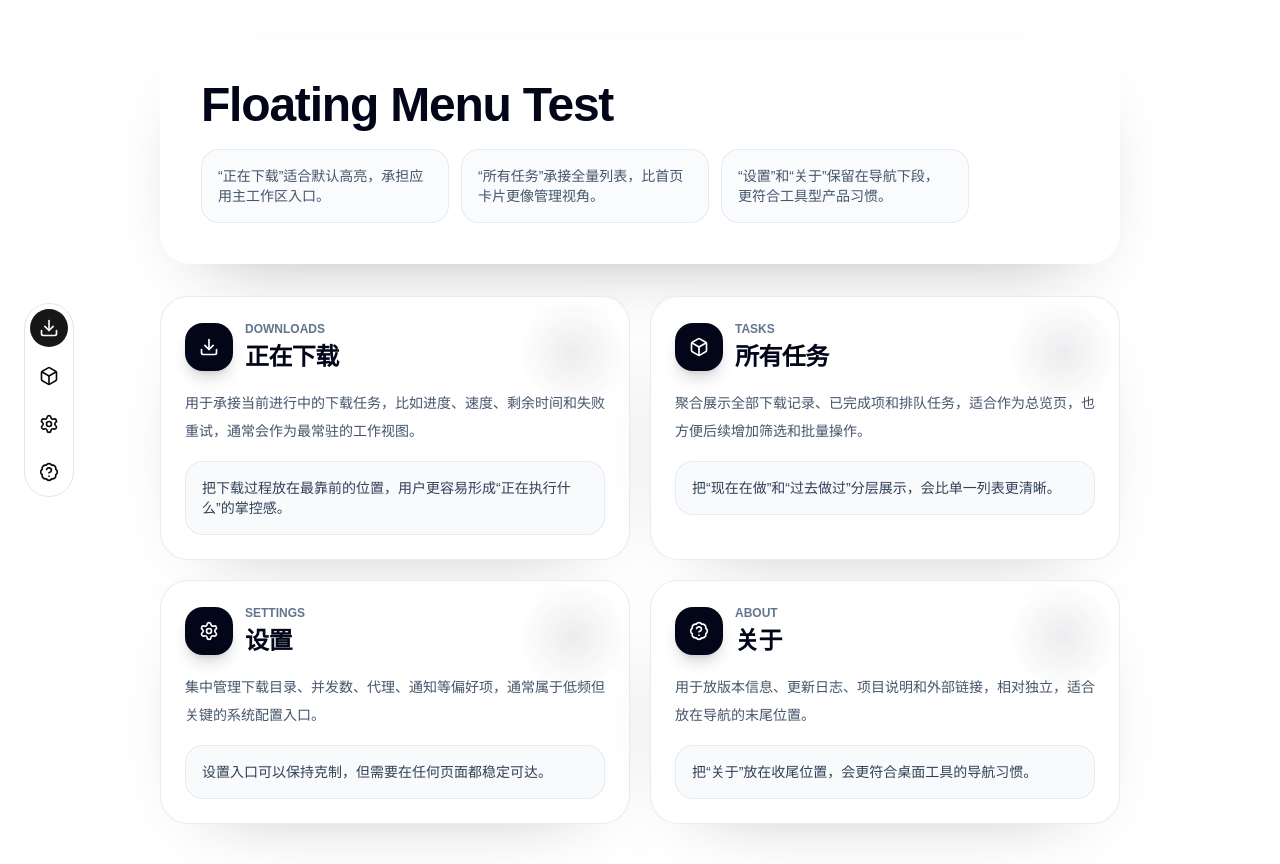
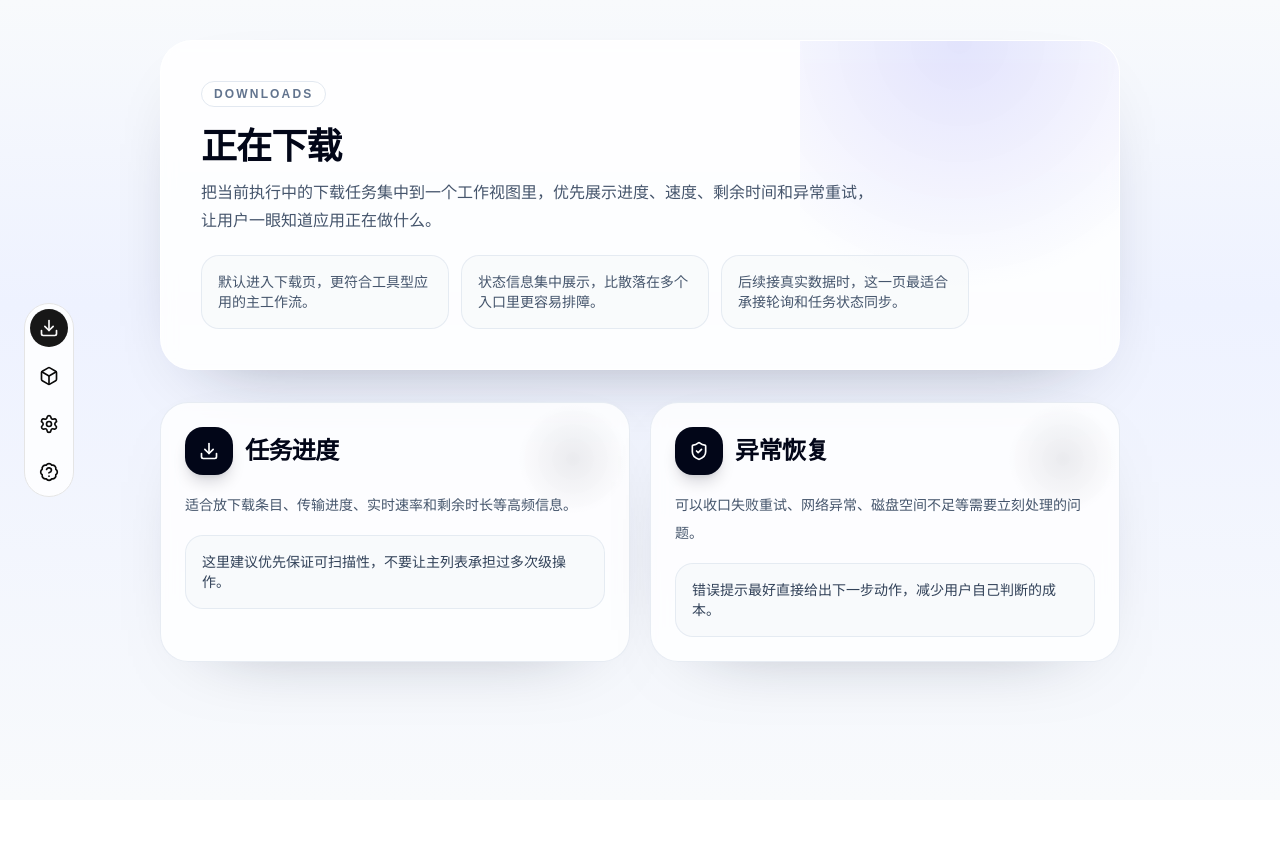
Before and after one commit to ppxb/meow, a React (Vite) app: page /#/downloads in a window 1280 px wide. Before the commit this address led to /. After the commit the page ends 800 px from the top, so only its background shows below. Built offline with nearby package versions, Linux system fonts and the light colour scheme.

Commit message:
chore: relate true route view

```diff
--- a/src/App.tsx
+++ b/src/App.tsx
@@ -1,137 +1,226 @@
-import { useState } from 'react'
+import { useMemo, useState } from 'react'
 import {
   BadgeQuestionMarkIcon,
   BoxIcon,
   DownloadIcon,
+  FolderCogIcon,
+  ListTreeIcon,
+  RouteIcon,
   SettingsIcon,
+  ShieldCheckIcon,
   type LucideIcon
 } from 'lucide-react'
+import {
+  Navigate,
+  Outlet,
+  Route,
+  Routes,
+  useLocation,
+  useNavigate
+} from 'react-router'
 
+import { AboutDialog } from '@/components/about-dialog'
+import { AppPage } from '@/components/app-page'
 import { FloatingNav, type FloatingNavItem } from '@/components/floating-nav'
 
-type Section = {
-  id: string
+type RoutePageId = 'downloads' | 'tasks' | 'settings'
+
+type PageSection = {
   title: string
-  eyebrow: string
   description: string
-  accent: string
+  note: string
   icon: LucideIcon
 }
 
-const sections: Section[] = [
+type RoutePage = {
+  id: RoutePageId
+  path: `/${string}`
+  navIcon: LucideIcon
+  eyebrow: string
+  title: string
+  description: string
+  highlights: string[]
+  cards: PageSection[]
+}
+
+const routePages: RoutePage[] = [
   {
     id: 'downloads',
+    path: '/downloads',
+    navIcon: DownloadIcon,
+    eyebrow: 'Downloads',
     title: '正在下载',
-    eyebrow: 'Downloads',
     description:
-      '用于承接当前进行中的下载任务，比如进度、速度、剩余时间和失败重试，通常会作为最常驻的工作视图。',
-    accent: '把下载过程放在最靠前的位置，用户更容易形成“正在执行什么”的掌控感。',
-    icon: DownloadIcon
+      '把当前执行中的下载任务集中到一个工作视图里，优先展示进度、速度、剩余时间和异常重试，让用户一眼知道应用正在做什么。',
+    highlights: [
+      '默认进入下载页，更符合工具型应用的主工作流。',
+      '状态信息集中展示，比散落在多个入口里更容易排障。',
+      '后续接真实数据时，这一页最适合承接轮询和任务状态同步。'
+    ],
+    cards: [
+      {
+        title: '任务进度',
+        description: '适合放下载条目、传输进度、实时速率和剩余时长等高频信息。',
+        note: '这里建议优先保证可扫描性，不要让主列表承担过多次级操作。',
+        icon: DownloadIcon
+      },
+      {
+        title: '异常恢复',
+        description: '可以收口失败重试、网络异常、磁盘空间不足等需要立刻处理的问题。',
+        note: '错误提示最好直接给出下一步动作，减少用户自己判断的成本。',
+        icon: ShieldCheckIcon
+      }
+    ]
   },
   {
     id: 'tasks',
+    path: '/tasks',
+    navIcon: BoxIcon,
+    eyebrow: 'Tasks',
     title: '所有任务',
-    eyebrow: 'Tasks',
     description:
-      '聚合展示全部下载记录、已完成项和排队任务，适合作为总览页，也方便后续增加筛选和批量操作。',
-    accent: '把“现在在做”和“过去做过”分层展示，会比单一列表更清晰。',
-    icon: BoxIcon
+      '把进行中、已完成和排队中的任务统一管理，适合作为全量总览页，也方便后续加入筛选、排序和批量操作。',
+    highlights: [
+      '“全部任务”更适合做管理视角，而不是首页装饰性概览。',
+      '统一列表结构后，后面扩展搜索和筛选会顺很多。',
+      '如果未来支持任务详情页，这里也最适合成为列表入口。'
+    ],
+    cards: [
+      {
+        title: '筛选视图',
+        description: '后续可以自然增加全部、进行中、已完成、失败等任务筛选。',
+        note: '建议尽早统一任务状态枚举，后面列表和详情页都会复用。',
+        icon: ListTreeIcon
+      },
+      {
+        title: '批量操作',
+        description: '删除记录、重新下载、导出信息等能力都更适合挂在任务总览页。',
+        note: '批量动作要和单条操作分开，避免误触时破坏主流程。',
+        icon: RouteIcon
+      }
+    ]
   },
   {
     id: 'settings',
+    path: '/settings',
+    navIcon: SettingsIcon,
+    eyebrow: 'Settings',
     title: '设置',
-    eyebrow: 'Settings',
-    description: '集中管理下载目录、并发数、代理、通知等偏好项，通常属于低频但关键的系统配置入口。',
-    accent: '设置入口可以保持克制，但需要在任何页面都稳定可达。',
-    icon: SettingsIcon
-  },
+    description:
+      '集中管理下载目录、并发限制、代理、通知和其他偏好配置，保持入口稳定但不过度打扰主流程。',
+    highlights: [
+      '设置页适合稳定承载低频但关键的系统配置。',
+      '桌面工具的设置通常更像控制面板，需要清晰分组。',
+      '以后接表单和持久化时，这一页会是状态管理的重要落点。'
+    ],
+    cards: [
+      {
+        title: '下载偏好',
+        description: '建议把保存目录、命名规则、并发数等基础选项放在同一个分组里。',
+        note: '偏好项最好有默认值和即时反馈，降低首次使用门槛。',
+        icon: FolderCogIcon
+      },
+      {
+        title: '系统行为',
+        description: '通知、开机启动、代理策略和更新行为等更适合放在系统层设置中。',
+        note: '系统级配置一旦生效范围较大，界面上要尽量明确影响范围。',
+        icon: SettingsIcon
+      }
+    ]
+  }
+]
+
+const routePathById: Record<RoutePageId, RoutePage['path']> = {
+  downloads: '/downloads',
+  tasks: '/tasks',
+  settings: '/settings'
+}
+
+const navItems: FloatingNavItem[] = [
+  ...routePages.map(page => ({
+    id: page.id,
+    icon: page.navIcon
+  })),
   {
     id: 'about',
-    title: '关于',
-    eyebrow: 'About',
-    description: '用于放版本信息、更新日志、项目说明和外部链接，相对独立，适合放在导航的末尾位置。',
-    accent: '把“关于”放在收尾位置，会更符合桌面工具的导航习惯。',
     icon: BadgeQuestionMarkIcon
   }
 ]
 
-const navItems: FloatingNavItem[] = sections.map(({ id, icon }) => ({
-  id,
-  icon
-}))
+function RoutedPage({ pageId }: { pageId: RoutePageId }) {
+  const page = routePages.find(candidate => candidate.id === pageId)
 
-function App() {
-  const [activeItemId, setActiveItemId] = useState(navItems[0]?.id ?? '')
+  if (!page) {
+    return null
+  }
+
+  return (
+    <AppPage
+      eyebrow={page.eyebrow}
+      title={page.title}
+      description={page.description}
+      highlights={page.highlights}
+      cards={page.cards}
+    />
+  )
+}
+
+function AppLayout() {
+  const location = useLocation()
+  const navigate = useNavigate()
+  const [aboutOpen, setAboutOpen] = useState(false)
+
+  const activeRouteId = useMemo<RoutePageId>(() => {
+    const matchedPage = routePages.find(page => page.path === location.pathname)
+    return matchedPage?.id ?? 'downloads'
+  }, [location.pathname])
 
   function handleNavSelect(item: FloatingNavItem) {
-    setActiveItemId(item.id)
-    document.getElementById(item.id)?.scrollIntoView({
-      behavior: 'smooth',
-      block: 'start'
-    })
+    if (item.id === 'about') {
+      setAboutOpen(true)
+      return
+    }
+
+    const nextPath = routePathById[item.id as RoutePageId]
+
+    if (!nextPath) {
+      return
+    }
+
+    setAboutOpen(false)
+
+    if (nextPath !== location.pathname) {
+      navigate(nextPath)
+    }
   }
 
   return (
     <>
-      <main className="min-h-screen text-foreground">
-        <div className="mx-auto flex w-full max-w-6xl flex-col gap-8 px-24 py-10">
-          <section className="relative overflow-hidden rounded-[2rem] border border-white/70 bg-white/85 px-6 py-8 shadow-[0_30px_80px_-48px_rgba(15,23,42,0.45)] backdrop-blur xl:px-10 xl:py-10">
-            <div className="relative flex max-w-3xl flex-col gap-5">
-              <div className="space-y-3">
-                <h1 className="max-w-2xl text-4xl font-semibold tracking-tight text-slate-950 sm:text-5xl">
-                  Floating Menu Test
-                </h1>
-              </div>
-              <div className="grid gap-3 text-sm text-slate-600 sm:grid-cols-3">
-                <div className="rounded-2xl border border-slate-200/80 bg-slate-50/80 p-4">
-                  “正在下载”适合默认高亮，承担应用主工作区入口。
-                </div>
-                <div className="rounded-2xl border border-slate-200/80 bg-slate-50/80 p-4">
-                  “所有任务”承接全量列表，比首页卡片更像管理视角。
-                </div>
-                <div className="rounded-2xl border border-slate-200/80 bg-slate-50/80 p-4">
-                  “设置”和“关于”保留在导航下段，更符合工具型产品习惯。
-                </div>
-              </div>
-            </div>
-          </section>
-
-          <section className="grid gap-5 md:grid-cols-2">
-            {sections.map(section => (
-              <article
-                id={section.id}
-                key={section.id}
-                className="relative overflow-hidden rounded-[1.75rem] border border-slate-200/80 bg-white/80 p-6 shadow-[0_24px_80px_-56px_rgba(15,23,42,0.5)] backdrop-blur"
-              >
-                <div className="absolute top-0 right-0 h-28 w-28 rounded-full bg-[radial-gradient(circle,rgba(15,23,42,0.08),transparent_70%)]" />
-                <div className="relative flex flex-col gap-4">
-                  <div className="flex items-center gap-3">
-                    <div className="flex size-12 items-center justify-center rounded-2xl bg-slate-950 text-white shadow-lg shadow-slate-950/15">
-                      <section.icon className="size-5" aria-hidden="true" />
-                    </div>
-                    <div className="space-y-1">
-                      <p className="text-xs font-semibold text-slate-500 uppercase">
-                        {section.eyebrow}
-                      </p>
-                      <h2 className="text-2xl font-semibold tracking-tight text-slate-950">
-                        {section.title}
-                      </h2>
-                    </div>
-                  </div>
-                  <p className="text-sm leading-7 text-slate-600">{section.description}</p>
-                  <div className="rounded-2xl border border-slate-200/80 bg-slate-50/90 p-4 text-sm text-slate-700">
-                    {section.accent}
-                  </div>
-                </div>
-              </article>
-            ))}
-          </section>
-        </div>
+      <main className="min-h-screen bg-[linear-gradient(180deg,#f8fafc_0%,#eef2ff_38%,#f8fafc_100%)] text-foreground">
+        <Outlet />
       </main>
 
-      <FloatingNav items={navItems} activeId={activeItemId} onItemSelect={handleNavSelect} />
+      <FloatingNav
+        items={navItems}
+        activeId={activeRouteId}
+        onItemSelect={handleNavSelect}
+      />
+
+      <AboutDialog open={aboutOpen} onOpenChange={setAboutOpen} />
     </>
   )
 }
 
-export default App
+export default function App() {
+  return (
+    <Routes>
+      <Route element={<AppLayout />}>
+        <Route index element={<Navigate to="/downloads" replace />} />
+        <Route path="/downloads" element={<RoutedPage pageId="downloads" />} />
+        <Route path="/tasks" element={<RoutedPage pageId="tasks" />} />
+        <Route path="/settings" element={<RoutedPage pageId="settings" />} />
+        <Route path="*" element={<Navigate to="/downloads" replace />} />
+      </Route>
+    </Routes>
+  )
+}
--- /dev/null
+++ b/src/components/about-dialog.tsx
@@ -0,0 +1,46 @@
+import packageJson from '../../package.json'
+
+import {
+  Dialog,
+  DialogContent,
+  DialogDescription,
+  DialogHeader,
+  DialogTitle
+} from '@/components/ui/dialog'
+
+type AboutDialogProps = {
+  open: boolean
+  onOpenChange: (open: boolean) => void
+}
+
+export function AboutDialog({ open, onOpenChange }: AboutDialogProps) {
+  return (
+    <Dialog open={open} onOpenChange={onOpenChange}>
+      <DialogContent showCloseButton={false}>
+        <DialogHeader>
+          <DialogTitle className="text-xl font-bold">关于 Meow</DialogTitle>
+          <DialogDescription className="text-xs">
+            这是当前桌面下载工具的基础壳层，已经接入左侧导航、页面路由和独立的关于弹层。
+          </DialogDescription>
+        </DialogHeader>
+
+        <div className="grid gap-3 sm:grid-cols-2">
+          <div className="rounded-2xl border border-slate-200 bg-slate-50/90 p-4">
+            <p className="text-xs font-semibold tracking-[0.16em] text-slate-500 uppercase">版本</p>
+            <p className="mt-2 text-sm font-medium text-slate-900">v{packageJson.version}</p>
+          </div>
+          <div className="rounded-2xl border border-slate-200 bg-slate-50/90 p-4">
+            <p className="text-xs font-semibold tracking-[0.16em] text-slate-500 uppercase">
+              技术栈
+            </p>
+            <p className="mt-2 text-sm font-medium text-slate-900">Tauri + React Router</p>
+          </div>
+        </div>
+
+        <div className="rounded-2xl border border-slate-200 bg-white p-4 text-sm leading-6 text-slate-600">
+          当前建议把“关于”视为全局动作，而不是主内容页面。这样它可以独立展示版本、更新记录和项目说明，不会干扰主路由结构。
+        </div>
+      </DialogContent>
+    </Dialog>
+  )
+}
--- /dev/null
+++ b/src/components/app-page.tsx
@@ -0,0 +1,78 @@
+import type { LucideIcon } from 'lucide-react'
+
+type AppPageCard = {
+  title: string
+  description: string
+  note: string
+  icon: LucideIcon
+}
+
+type AppPageProps = {
+  eyebrow: string
+  title: string
+  description: string
+  highlights: string[]
+  cards: AppPageCard[]
+}
+
+export function AppPage({
+  eyebrow,
+  title,
+  description,
+  highlights,
+  cards
+}: AppPageProps) {
+  return (
+    <div className="mx-auto flex w-full max-w-6xl flex-col gap-8 px-24 py-10">
+      <section className="relative overflow-hidden rounded-[2rem] border border-white/70 bg-white/85 px-6 py-8 shadow-[0_30px_80px_-48px_rgba(15,23,42,0.45)] backdrop-blur xl:px-10 xl:py-10">
+        <div className="absolute inset-y-0 right-0 w-1/3 bg-[radial-gradient(circle_at_top,rgba(99,102,241,0.18),transparent_68%)]" />
+        <div className="relative flex max-w-3xl flex-col gap-5">
+          <span className="w-fit rounded-full border border-slate-200 bg-white/90 px-3 py-1 text-xs font-semibold tracking-[0.18em] text-slate-500 uppercase">
+            {eyebrow}
+          </span>
+          <div className="space-y-3">
+            <h1 className="max-w-2xl text-4xl font-semibold tracking-tight text-slate-950">
+              {title}
+            </h1>
+            <p className="max-w-2xl text-base leading-7 text-slate-600">{description}</p>
+          </div>
+          <div className="grid gap-3 text-sm text-slate-600 sm:grid-cols-3">
+            {highlights.map(highlight => (
+              <div
+                key={highlight}
+                className="rounded-2xl border border-slate-200/80 bg-slate-50/80 p-4"
+              >
+                {highlight}
+              </div>
+            ))}
+          </div>
+        </div>
+      </section>
+
+      <section className="grid gap-5 md:grid-cols-2">
+        {cards.map(card => (
+          <article
+            key={card.title}
+            className="relative overflow-hidden rounded-[1.75rem] border border-slate-200/80 bg-white/80 p-6 shadow-[0_24px_80px_-56px_rgba(15,23,42,0.5)] backdrop-blur"
+          >
+            <div className="absolute top-0 right-0 h-28 w-28 rounded-full bg-[radial-gradient(circle,rgba(15,23,42,0.08),transparent_70%)]" />
+            <div className="relative flex flex-col gap-4">
+              <div className="flex items-center gap-3">
+                <div className="flex size-12 items-center justify-center rounded-2xl bg-slate-950 text-white shadow-lg shadow-slate-950/15">
+                  <card.icon className="size-5" />
+                </div>
+                <h2 className="text-2xl font-semibold tracking-tight text-slate-950">
+                  {card.title}
+                </h2>
+              </div>
+              <p className="text-sm leading-7 text-slate-600">{card.description}</p>
+              <div className="rounded-2xl border border-slate-200/80 bg-slate-50/90 p-4 text-sm text-slate-700">
+                {card.note}
+              </div>
+            </div>
+          </article>
+        ))}
+      </section>
+    </div>
+  )
+}
--- a/src/components/floating-nav.tsx
+++ b/src/components/floating-nav.tsx
@@ -16,7 +16,11 @@ type FloatingNavProps = {
 }
 
 export function FloatingNav({ items, activeId, className, onItemSelect }: FloatingNavProps) {
-  const currentId = activeId ?? items[0].id
+  const currentId = activeId ?? items[0]?.id
+
+  if (items.length === 0) {
+    return null
+  }
 
   return (
     <div
--- a/src/main.tsx
+++ b/src/main.tsx
@@ -1,5 +1,7 @@
 import React from 'react'
 import ReactDOM from 'react-dom/client'
+import { HashRouter } from 'react-router'
+
 import App from './App'
 
 import '@/styles/globals.css'
@@ -8,6 +10,8 @@ const rootElement = document.getElementById('root') as HTMLElement
 
 ReactDOM.createRoot(rootElement).render(
   <React.StrictMode>
-    <App />
+    <HashRouter>
+      <App />
+    </HashRouter>
   </React.StrictMode>
 )
```
